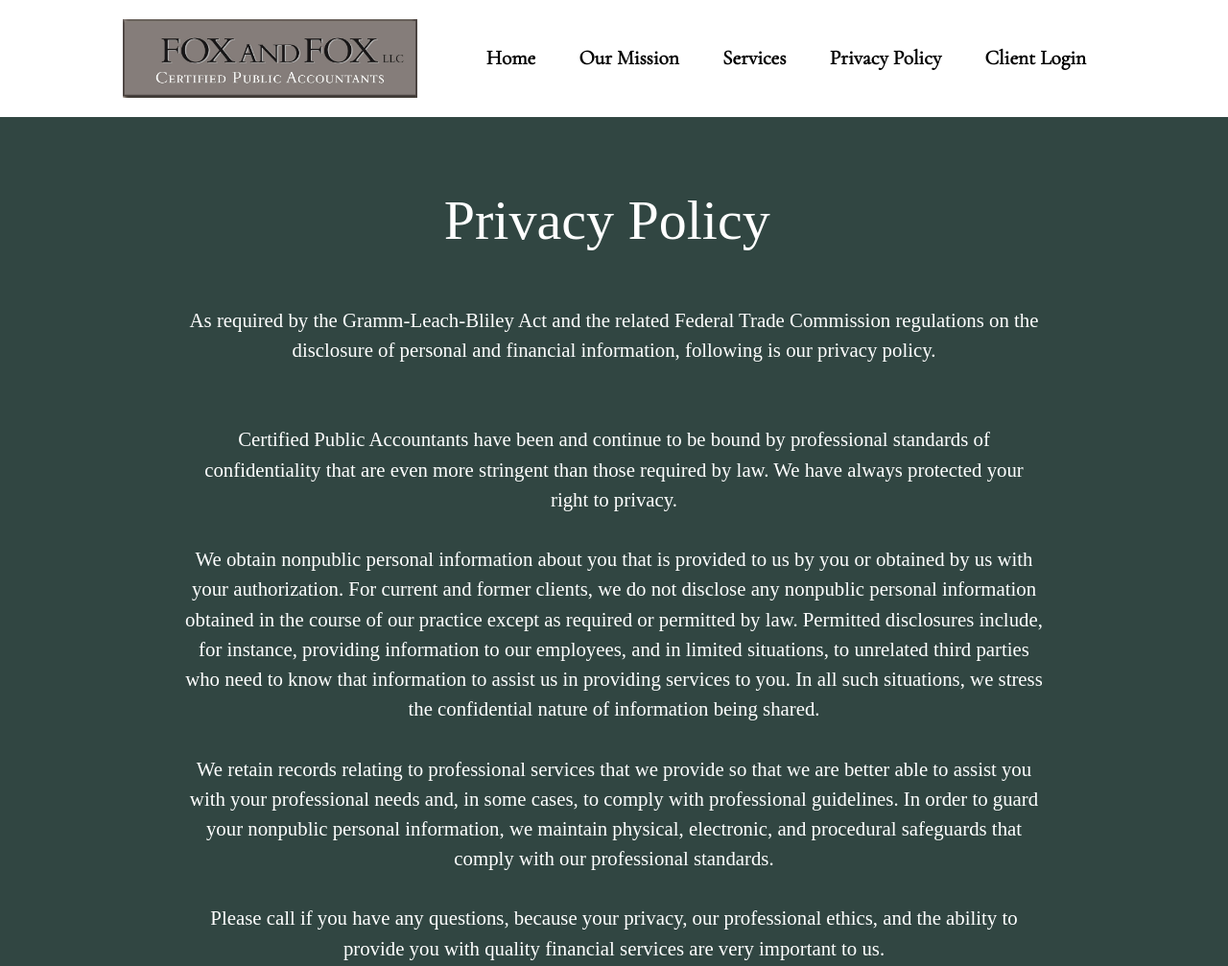
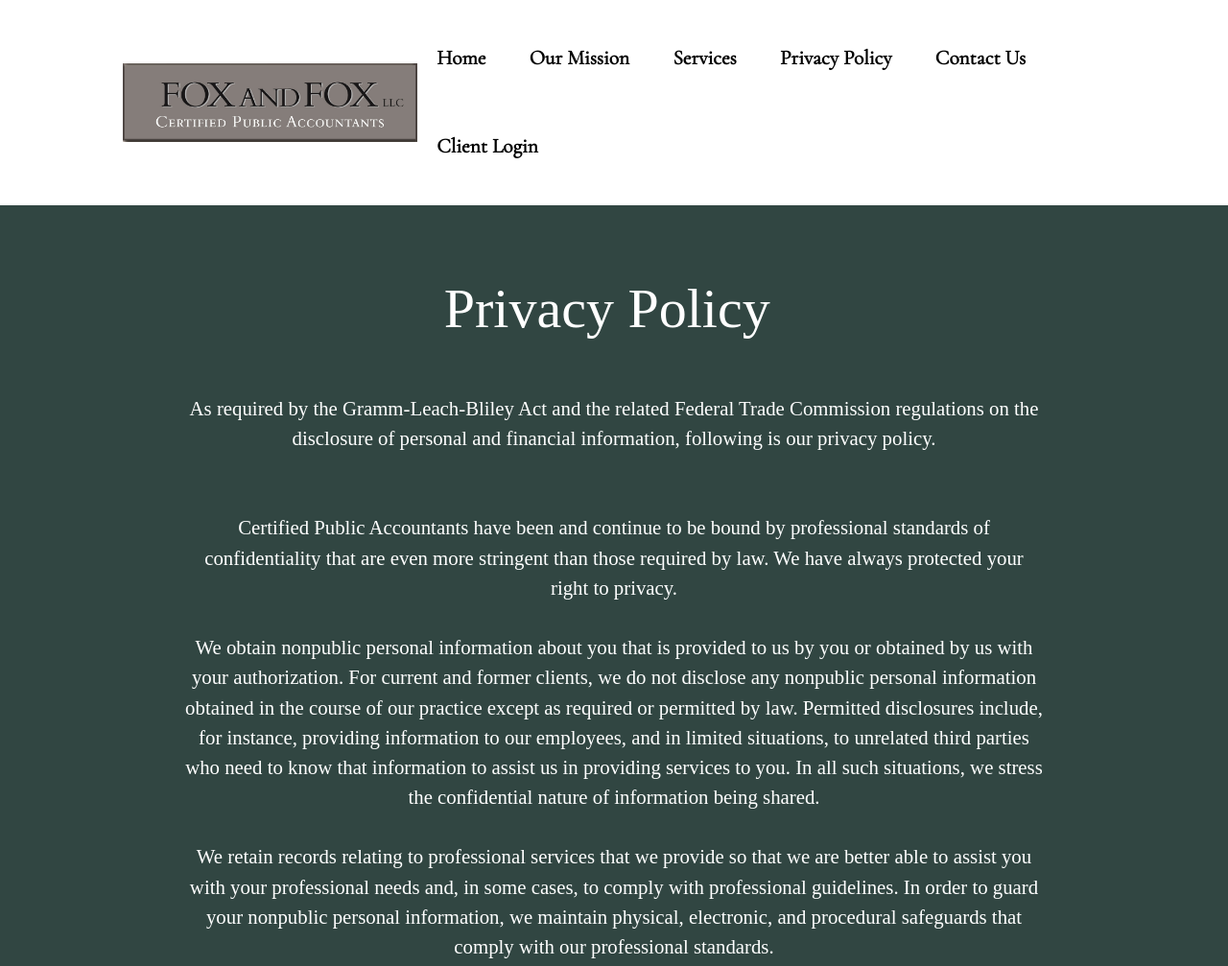
Before and after one commit to Chad-Fox1202/fox_and_fox_website, a plain HTML site: page Privacy-Policy.html in a window 1280 px wide. Shown: the top 1007 px of the page at 96% size. Drawn offline with nearby package versions, Linux system fonts and the light colour scheme.

Commit message:
Update Privacy-Policy.html

```diff
--- a/Privacy-Policy.html
+++ b/Privacy-Policy.html
@@ -20,8 +20,8 @@
             <li><a class="nav_animate" href="Our-Mission.html">Our Mission</a></li>
             <li><a class="nav_animate" href="Services.html">Services</a></li>
             <li><a class="nav_animate" href="Privacy-Policy.html">Privacy Policy</a></li>
+            <li><a class="nav_animate" href="Contact-Us.html">Contact Us</a></li>
             <li><a class="nav_animate" href="https://onvio.us/#/y" target="_blank">Client Login</a></li>
-
         </ul>
         <input type="checkbox" id="NavToggle" />
         <label class="bar__nav-toggle" for="NavToggle">
```
